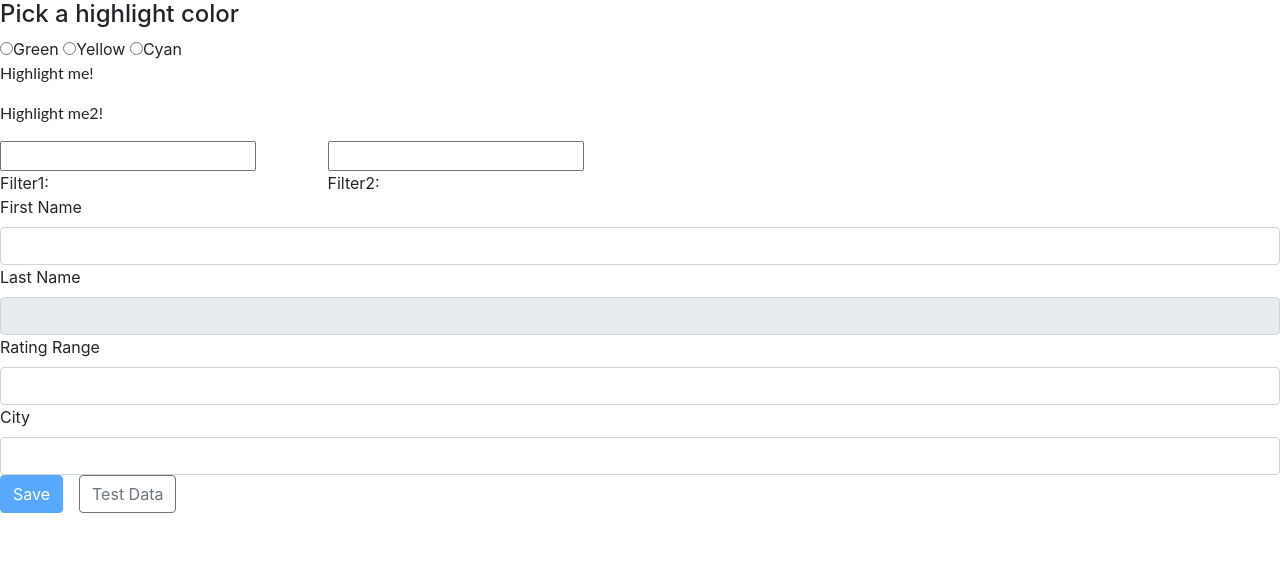
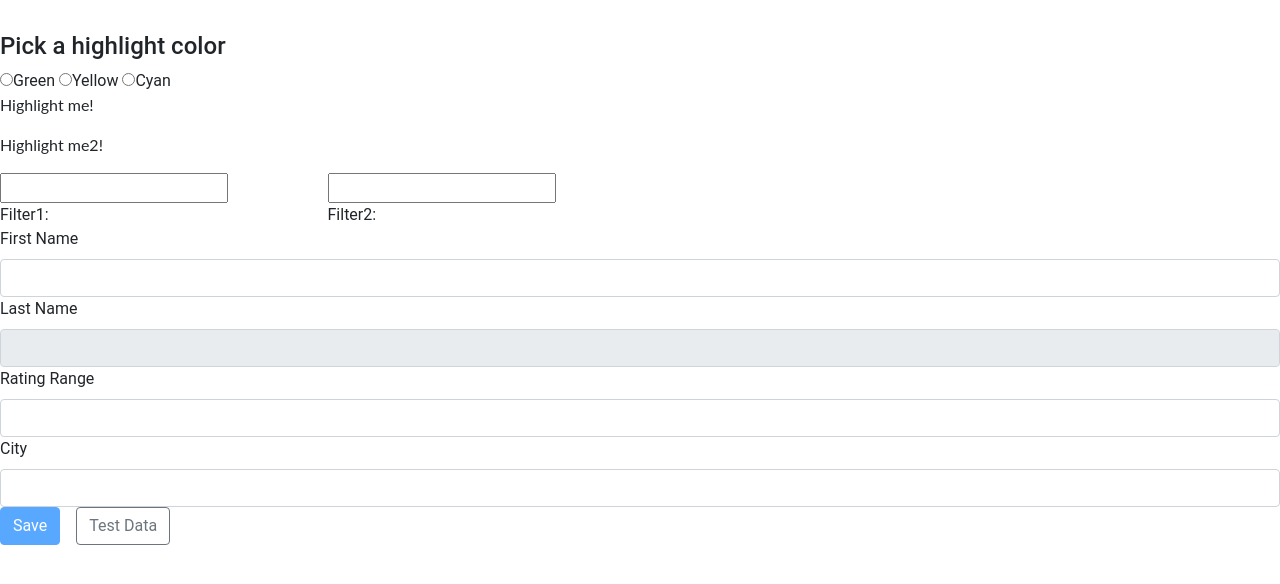
Before and after one commit to vlastanov/angular-15.05, an Angular app: page / in a window 1280 px wide. Shown: the top 584 px of the page. Built offline with nearby package versions, Linux system fonts and the light colour scheme.

Commit message:
1 file modified

```diff
--- a/src/styles.css
+++ b/src/styles.css
@@ -1,2 +1,25 @@
 /* Add application styles & imports to this file! */
 @import '~bootstrap/dist/css/bootstrap.min.css';
+
+
+html, body { height: 100%; }
+body { margin: 0; font-family: Roboto, "Helvetica Neue", sans-serif; }
+
+body{
+    padding-top: 32px;
+    height: 100%;
+}
+
+.body-content{
+    padding-left: 15px;
+    padding-right: 15px;
+}
+
+.applicationHost{
+    min-height: 100%;
+    height: auto !important;
+    height: 100%;
+
+    margin: 0 auto -60px;
+    padding: 0 0 90px;
+}
```
